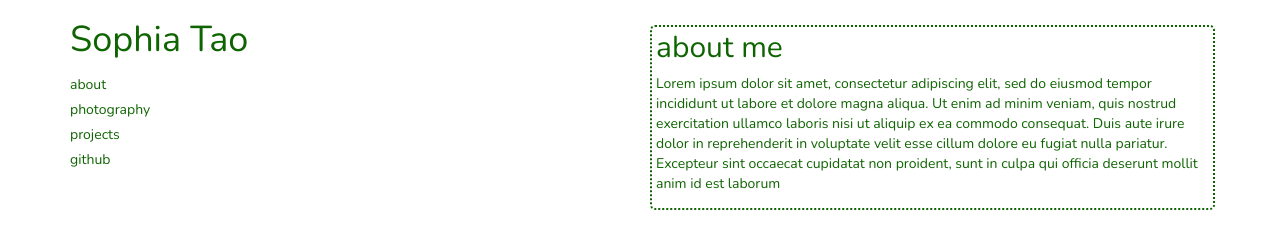
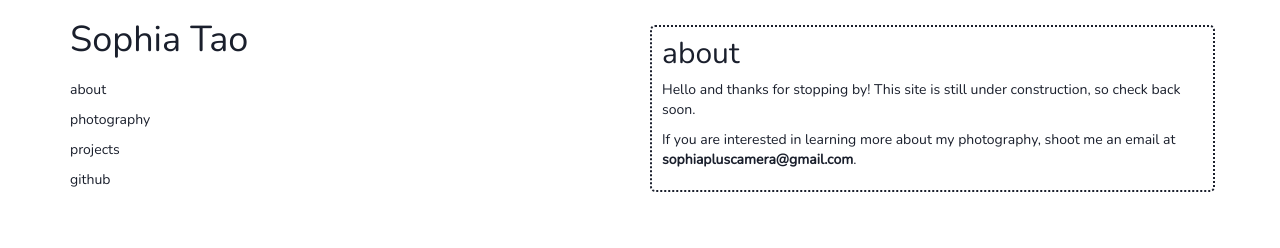
Before and after one commit to sophiatao/website, a plain HTML site: page index.html in a window 1280 px wide. Drawn offline with nearby package versions, Linux system fonts and the light colour scheme.

Commit message:
Add 'under construction' content

```diff
--- a/css/main.css
+++ b/css/main.css
@@ -1,4 +1,4 @@
-@import url('https://fonts.googleapis.com/css?family=Nunito:200,300');
+@import url('https://fonts.googleapis.com/css?family=Nunito:200,300,400');
 
 
 ul {
@@ -7,7 +7,7 @@ ul {
 }
 
 li {
-    padding-top: 5px;
+    padding-top: 10px;
 }
 
 @media (max-width: 991px) {
@@ -16,13 +16,14 @@ li {
 
 nav {
     font-family: 'Nunito', sans-serif;
-    color: #0f6402;
+    /*color: #0f6402;*/
+    color: #1a1f2c;
     font-weight: 300;
 }
 
 main {
     font-family: 'Nunito', sans-serif;
-    color: #0f6402;
+    color: #1a1f2c;
     font-weight: 200;
 }
 
@@ -43,7 +44,7 @@ article {
     border-style: dotted;
     border-width: 2px;
     border-radius: 5px;
-    padding: 4px 4px;
+    padding: 10px;
 }
 
 
--- a/index.html
+++ b/index.html
@@ -19,22 +19,23 @@
                 </ul>
             </nav>
             <main class='col-md-6 pull-right container'>
-                <article class='row offset' id="about">
+                <article class='row' id="about">
                 <div class="box">
-                    <h2>about me</h2>
-                    <p>Lorem ipsum dolor sit amet, consectetur adipiscing elit, sed do eiusmod tempor incididunt ut labore et dolore magna aliqua. Ut enim ad minim veniam, quis nostrud exercitation ullamco laboris nisi ut aliquip ex ea commodo consequat. Duis aute irure dolor in reprehenderit in voluptate velit esse cillum dolore eu fugiat nulla pariatur. Excepteur sint occaecat cupidatat non proident, sunt in culpa qui officia deserunt mollit anim id est laborum</p>
+                    <h2>about</h2>
+                    <p>Hello and thanks for stopping by! This site is still under construction, so check back soon.</p>
+                    <p>If you are interested in learning more about my photography, shoot me an email at <strong>sophiapluscamera@gmail.com</strong>.</p>
                 </div>
                 </article>
-                <article class='row offset hidden' id="photography">
+                <article class='row hidden' id="photography">
                     <div class="box">
                     <h2>photography</h2>
                     <p>Lorem ipsum dolor sit amet, consectetur adipiscing elit, sed do eiusmod tempor incididunt ut labore et dolore magna aliqua. Ut enim ad minim veniam, quis nostrud exercitation ullamco laboris nisi ut aliquip ex ea commodo consequat. Duis aute irure dolor in reprehenderit in voluptate velit esse cillum dolore eu fugiat nulla pariatur. Excepteur sint occaecat cupidatat non proident, sunt in culpa qui officia deserunt mollit anim id est laborum</p>
                     </div>
                 </article>
-                <article class='row offset hidden' id="projects">
+                <article class='row hidden' id="projects">
                     <div class="box">
                     <h2>projects</h2>
-                    <p>Lorem ipsum dolor sit amet, consectetur adipiscing elit, sed do eiusmod tempor incididunt ut labore et dolore magna aliqua. Ut enim ad minim veniam, quis nostrud exercitation ullamco laboris nisi ut aliquip ex ea commodo consequat. Duis aute irure dolor in reprehenderit in voluptate velit esse cillum dolore eu fugiat nulla pariatur. Excepteur sint occaecat cupidatat non proident, sunt in culpa qui officia deserunt mollit anim id est laborum</p>
+                    <p>Coming soon.</p><p>P.S. This responsive website was made by me, from scratch!</p>
                     </div>
                 </article>
             </main>
```
